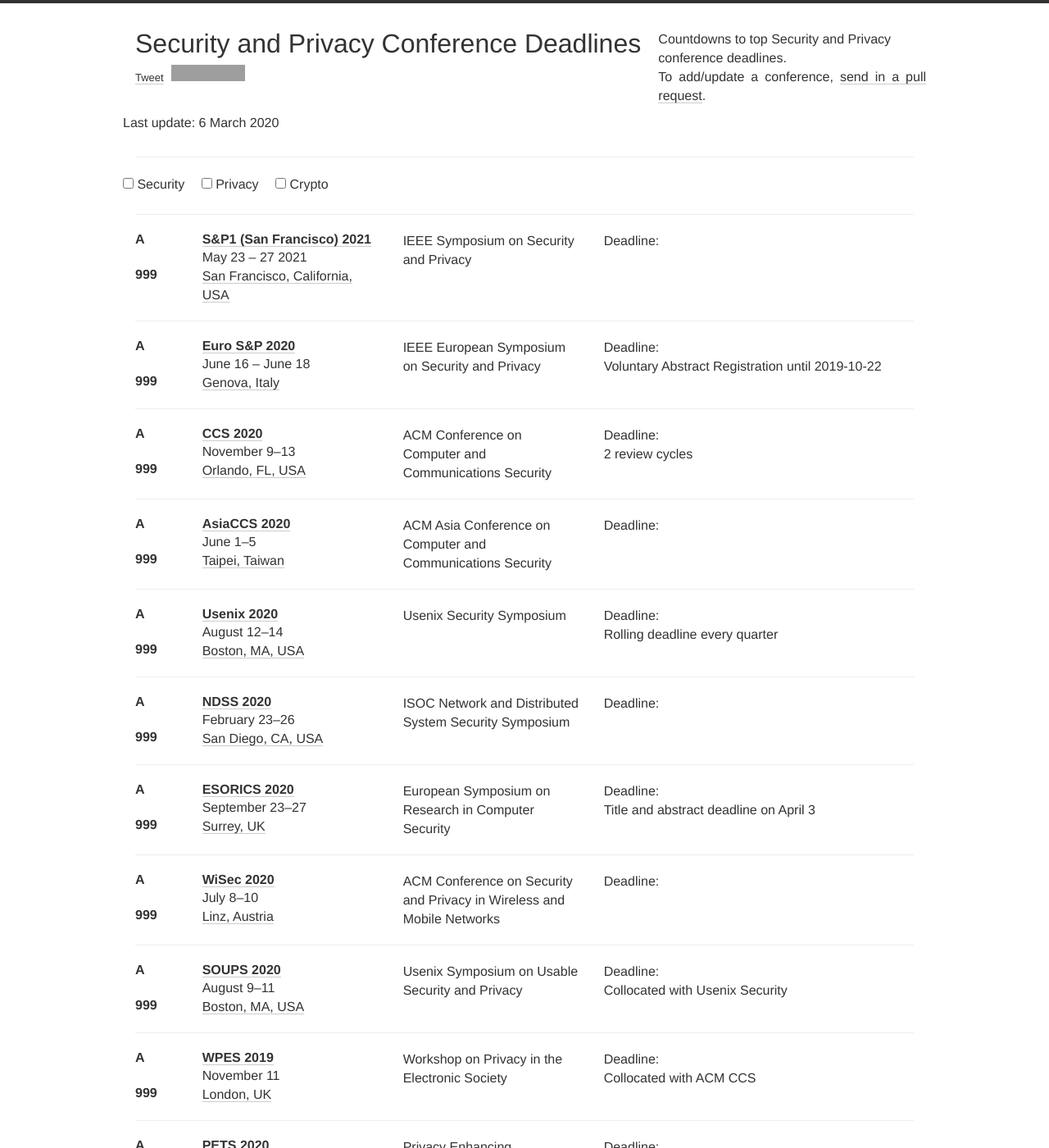
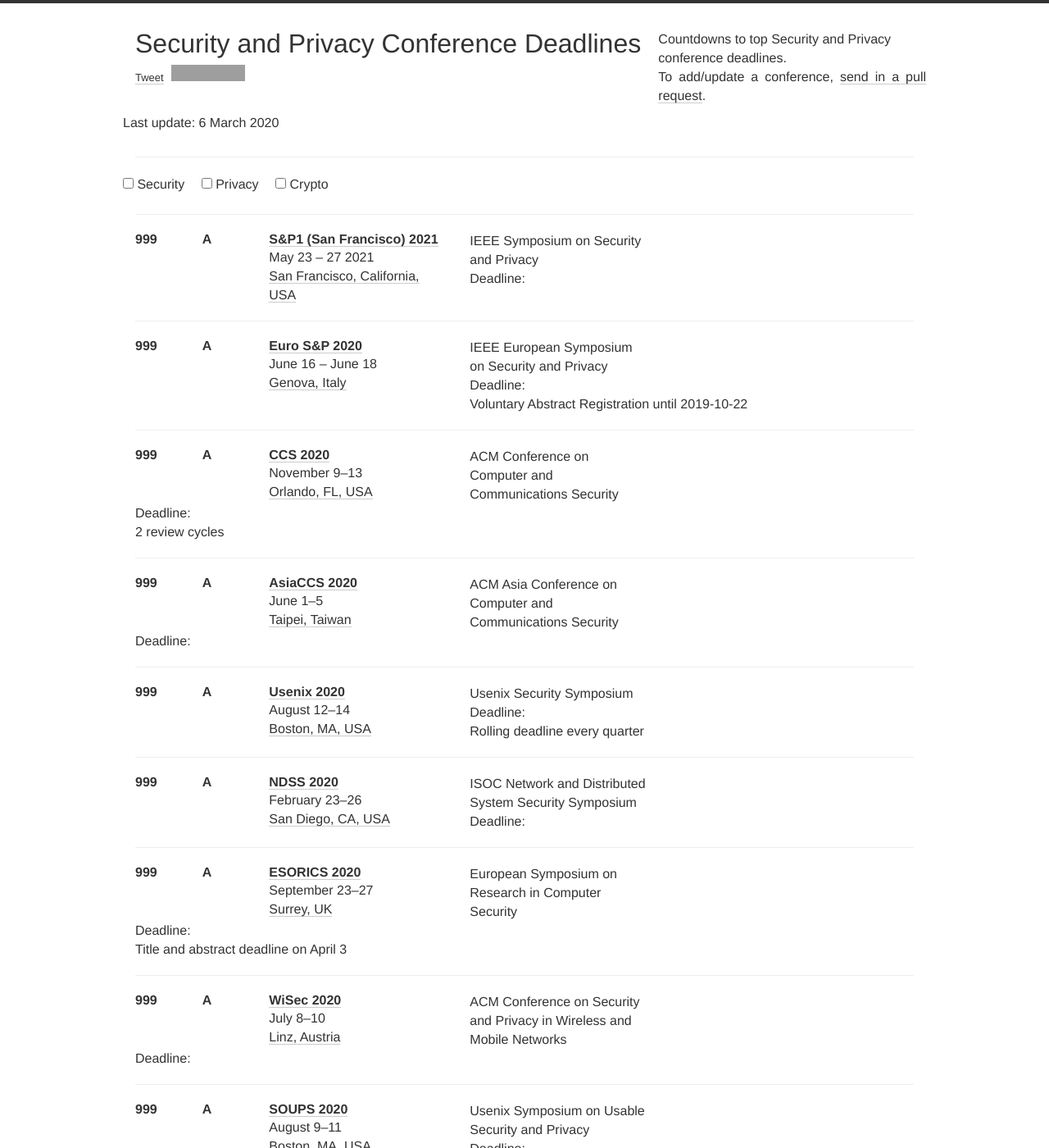
Before and after one commit to jianghaizhi/conference, a Jekyll site: the page built from index.html, in a window 1280 px wide and 1400 px high. Shown: the whole window at 82% size. Built offline with Jekyll 4.4.1, drawn with Linux system fonts in a browser that asks for light colours; nearby versions of some CDN libraries; comment, search, counter and statistics services are not loaded; some of the changed text lies outside the part shown; grey boxes are pictures that could not be loaded.

Commit message:
Update index.html

```diff
--- a/index.html
+++ b/index.html
@@ -18,14 +18,14 @@
     <div class="container">
       <div class="page-header">
         <div class="row">
-          <div class="col-xs-24 col-sm-8">
+          <div class="col-md-24 col-sm-8">
             <h1>
               {{ site.title }}<br>
               <a href="https://twitter.com/share" class="twitter-share-button" data-text="{{ site.description }}{% if site.twitter_hashtag %} #{{ site.twitter_hashtag }}{% endif %}" data-show-count="false" style="font-size:13px;">Tweet</a><script async src="//platform.twitter.com/widgets.js" charset="utf-8"></script>
               <iframe src="https://ghbtns.com/github-btn.html?user={{ site.github_username }}&repo={{ site.github_repo }}&type=star&count=true" frameborder="0" scrolling="0" width="170px" height="20px"></iframe>
             </h1>
           </div>
-          <div class="col-xs-24">
+          <div class="col-md-24">
             {{ site.description }}
             <p>To add/update a conference, <a target="_blank" href="//github.com/{{ site.github_username }}/{{ site.github_repo }}">send in a pull request</a>.
             <p>Last update: {{ site.time | date: "%-d %B %Y" }}
@@ -33,7 +33,7 @@
         </div>
         <hr>
         <div class="row">
-          <div class="col-xs-24">
+          <div class="col-md-24">
             <!-- <div class="well"> -->
               <form class="form-inline">
                 <div class="form-group">
@@ -54,25 +54,26 @@
         {% for conf in site.data.conferences %}
         <div id="{{ conf.name | append: conf.year | slugify }}" class="conf {% for tag in conf.tags %} {{tag}} {% endfor %}">
           <div class="row">
-             <div class="col-xs-24 col-sm-1">
-                <h2>A</h2><br>
+             <div class="col-md-24 col-sm-1">
                 <h2>999</h2>
               </div>
-
-              <div class="col-xs-24 col-sm-3">
+           <div class="col-md-24 col-sm-1">
+                <h2>A</h2><br>
+              </div>
+              <div class="col-md-24 col-sm-3">
                 <h2><a href="{{conf.link}}">{{conf.name}} {{conf.year}}</a></h2>
                 <div class="meta">
                   {{conf.date | replace: '-', '–'}} {% if conf.place %}<br>
                   <a href="http://maps.google.com/?q={{conf.place}}">{{conf.place}}</a>{% endif %}<br>
                 </div>
               </div>
-             <div class="col-xs-24 col-sm-3">
+             <div class="col-md-24 col-sm-3">
 
                 <div class="meta">
                   {{ conf.description }}<br>
                 </div>
               </div>
-              <div class="col-xs-24 col-sm-5">
+              <div class="col-md-24 col-sm-5">
                 <span class="timer"></span>
                 <div class="deadline">
                   <div>Deadline:
```
